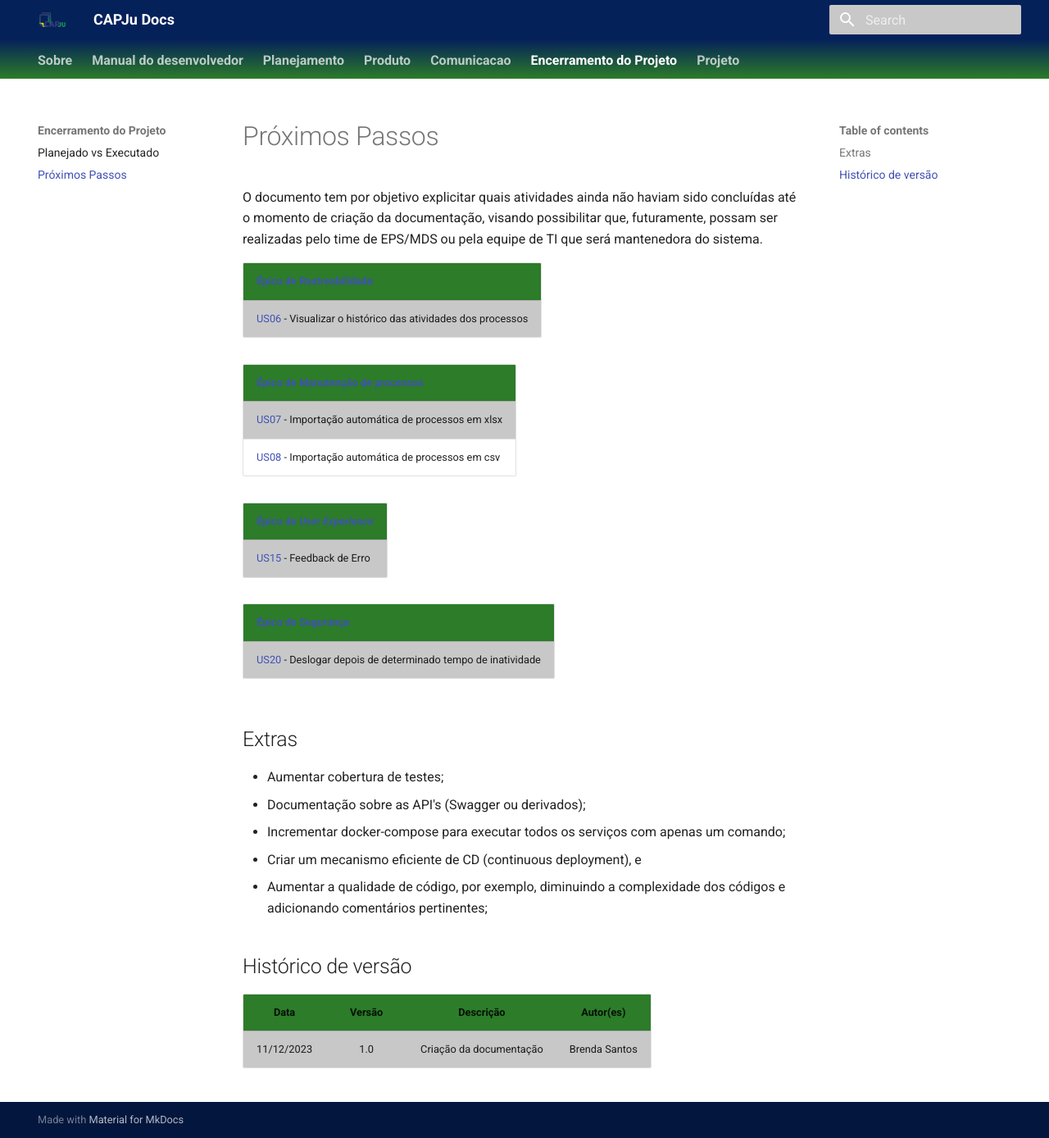
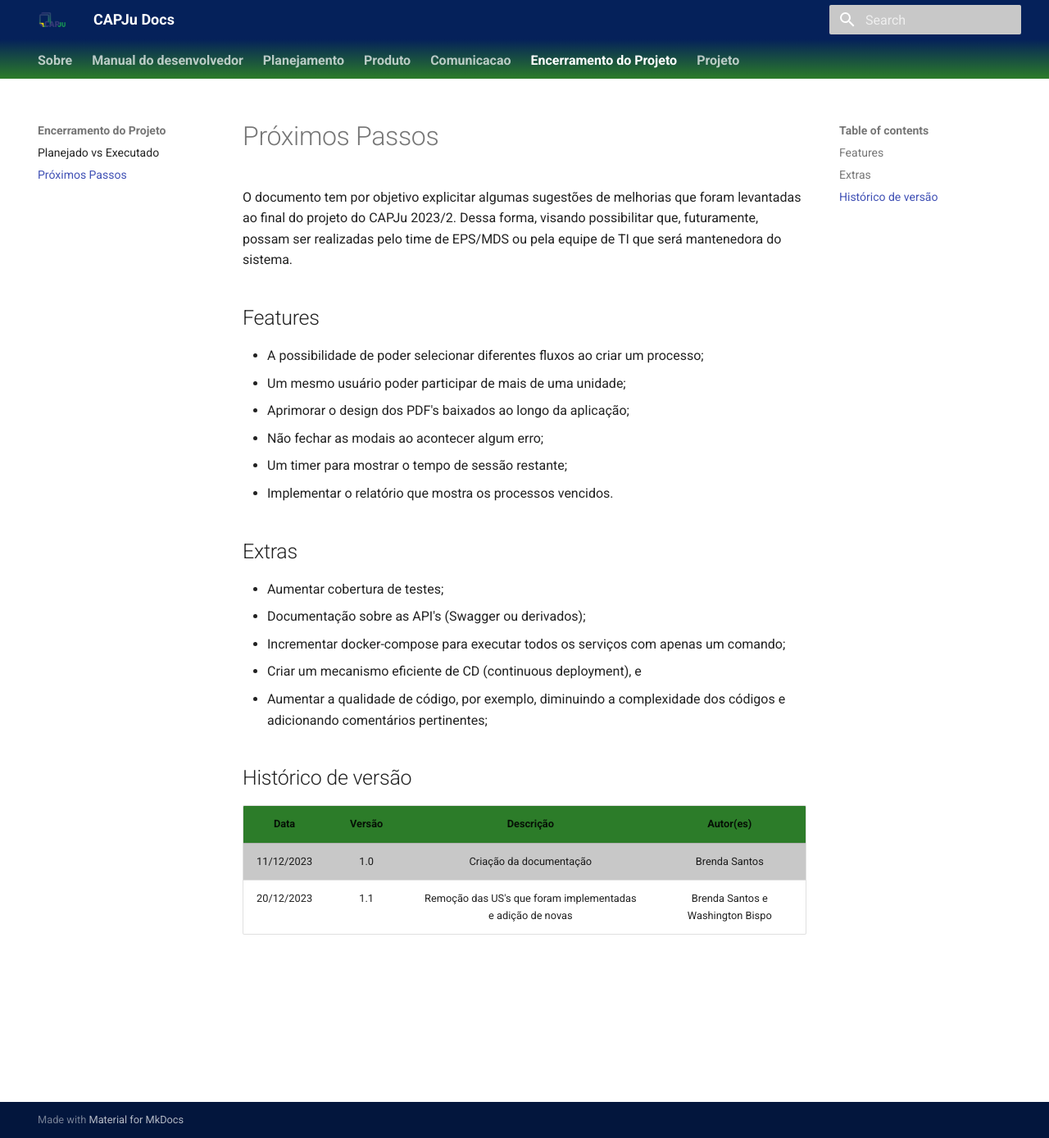
Before and after one commit to fga-eps-mds/2023-2-CAPJu-Doc, an MkDocs documentation site: the page built from docs/encerramento-projeto/proximos-passos.md, in a window 1280 px wide and 1388 px high. Shown: the whole window at 82% size. Built offline with MkDocs 1.6.1 and Material for MkDocs 9.7.7, drawn with Linux system fonts in a browser that asks for light colours.

Commit message:
Atualizando documento de proximos passos
Co-authored-by: Brenda Santos <brendasantosv.bs@gmail.com>

```diff
--- a/docs/encerramento-projeto/proximos-passos.md
+++ b/docs/encerramento-projeto/proximos-passos.md
@@ -1,23 +1,15 @@
 # Próximos Passos
 
-O documento tem por objetivo explicitar quais atividades ainda não haviam sido concluídas até o momento de criação da documentação, visando possibilitar que, futuramente, possam ser realizadas pelo time de EPS/MDS ou pela equipe de TI que será mantenedora do sistema.
+O documento tem por objetivo explicitar algumas sugestões de melhorias que foram levantadas ao final do projeto do CAPJu 2023/2. Dessa forma, visando possibilitar que, futuramente, possam ser realizadas pelo time de EPS/MDS ou pela equipe de TI que será mantenedora do sistema.
 
-| [Épico de Rastreabilidade](https://github.com/fga-eps-mds/2023-2-CAPJu-Doc/issues/27) |
-| -- |
-| [US06](https://github.com/fga-eps-mds/2023-2-CAPJu-Doc/issues/21) - Visualizar o histórico das atividades dos processos |
+## Features
 
-| [Épico de Manutenção de processos](https://github.com/fga-eps-mds/2023-2-CAPJu-Doc/issues/18) |
-| -- |
-| [US07](https://github.com/fga-eps-mds/2023-2-CAPJu-Doc/issues/12) - Importação automática de processos em xlsx |
-| [US08](https://github.com/fga-eps-mds/2023-2-CAPJu-Doc/issues/17) - Importação automática de processos em csv |
-
-| [Épico de _User Experience_](https://github.com/fga-eps-mds/2023-2-CAPJu-Doc/issues/30) |
-| -- |
-| [US15](https://github.com/fga-eps-mds/2023-2-CAPJu-Doc/issues/8) - Feedback de Erro |
-
-| [Épico de Segurança](https://github.com/fga-eps-mds/2023-2-CAPJu-Doc/issues/26) |
-| -- |
-| [US20](https://github.com/fga-eps-mds/2023-2-CAPJu-Doc/issues/15) - Deslogar depois de determinado tempo de inatividade |
+* A possibilidade de poder selecionar diferentes fluxos ao criar um processo;
+* Um mesmo usuário poder participar de mais de uma unidade;
+* Aprimorar o design dos PDF's baixados ao longo da aplicação;
+* Não fechar as modais ao acontecer algum erro;
+* Um timer para mostrar o tempo de sessão restante;
+* Implementar o relatório que mostra os processos vencidos.
 
 ## Extras
 
@@ -31,3 +23,4 @@
 | Data  | Versão | Descrição | Autor(es) |
 | :--: | :--: | :--: | :--: |
 | 11/12/2023 | 1.0  | Criação da documentação | Brenda Santos |
+| 20/12/2023 | 1.1  | Remoção das US's que foram implementadas e adição de novas | Brenda Santos e Washington Bispo |
```
